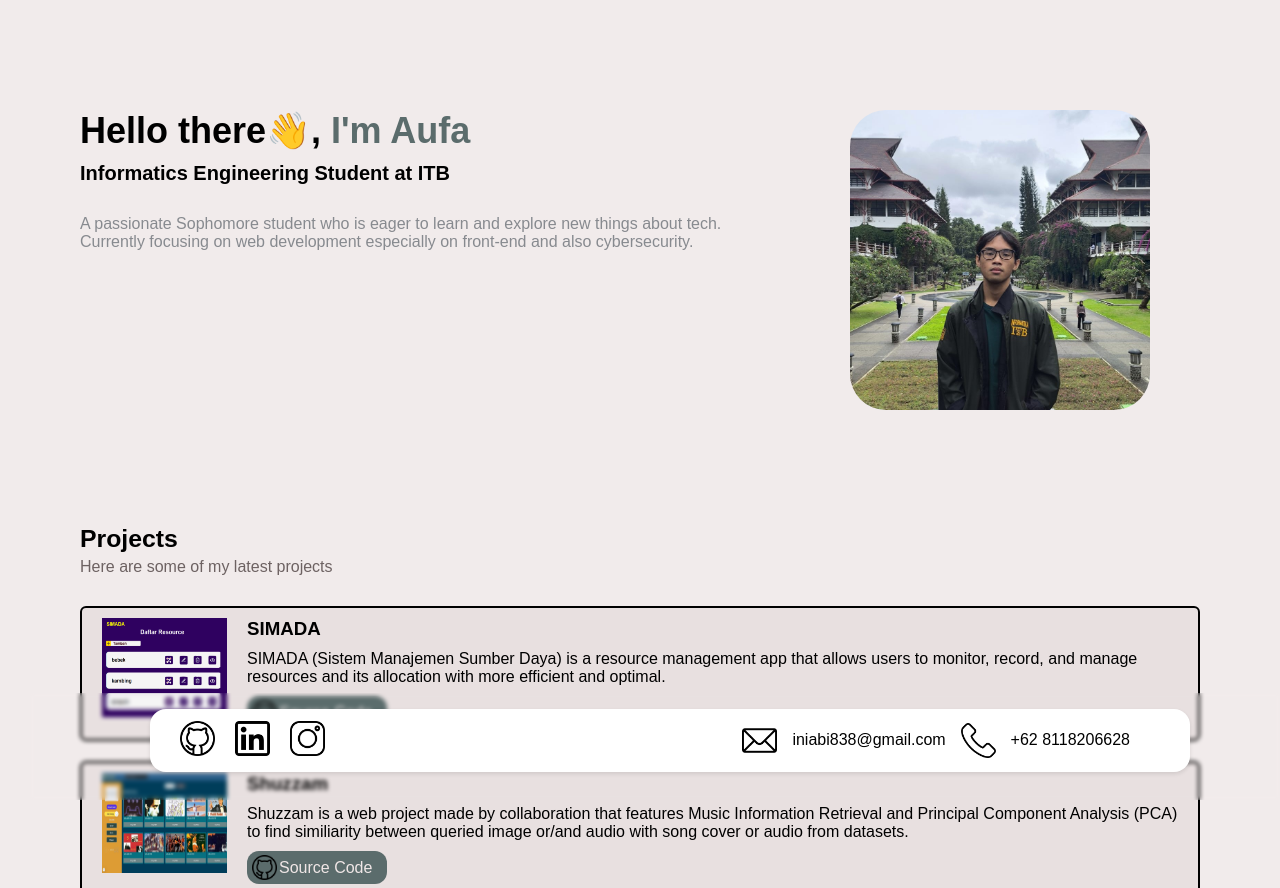
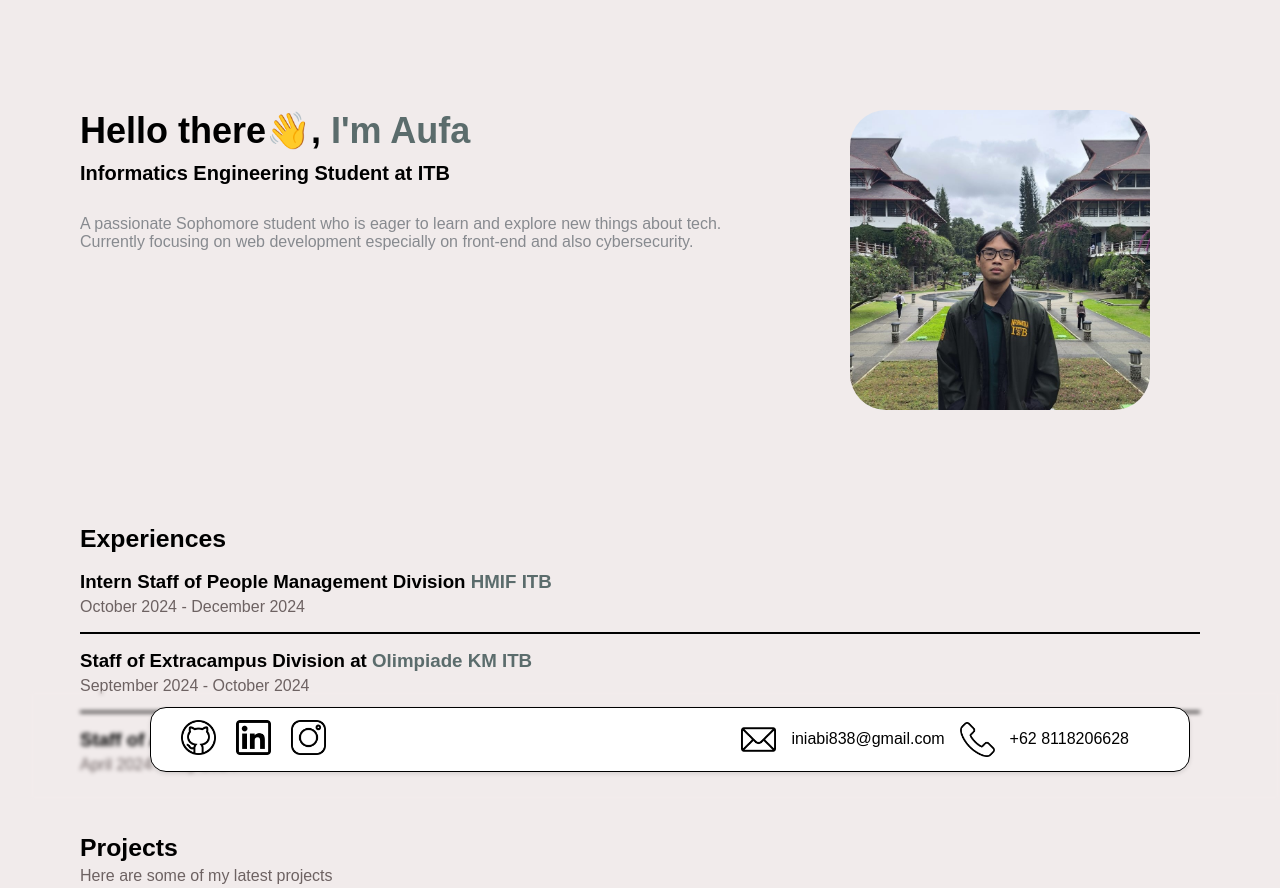
Before and after one commit to AgungLucker/Day1-Training-ARC-13523023, a plain HTML site: page index.html in a window 1280 px wide. Shown: the top 888 px of the page. Drawn offline with Linux system fonts and the light colour scheme.

Commit message:
feat: content for experiences

```diff
--- a/index.html
+++ b/index.html
@@ -22,25 +22,25 @@
                 </div>
             </div>
         </section>
-        <!-- <section class="experiences"> -->
-                <!-- <h2>Experiences</h2> -->
-            <!-- <div class="experience-container"> -->
-                <!-- <div class="experience"> -->
-                    <!-- <div class="experience-image"> -->
-                        <!-- <img src="assets/telkom.png" alt="Telkom Indonesia"> -->
-                    <!-- </div> -->
-                    <!-- <div class="experience-desc"> -->
-                        <!-- <div class="experience-job"> -->
-                            <!-- <h3>Intern Staff of People Management Division HMIF ITB</h3> -->
-                            <!-- <p>October 2024 - December 2024</p> -->
-                        <!-- </div> -->
-                        <!-- <p>Worked as a web developer intern at PT. Telkom Indonesia.  -->
-                            <!-- I was responsible for developing and maintaining the company's website. -->
-                            <!-- </p> -->
-                    <!-- </div> -->
-                <!-- </div> -->
-            <!-- </div> -->
-        <!-- </section> -->
+        <section class="experiences">
+                <h2>Experiences</h2>
+            <div class="experience-container">
+                <div class="experience-desc">
+                    <h3>Intern Staff of People Management Division <span>HMIF ITB</span></h3>
+                    <p>October 2024 - December 2024</p>
+                </div>
+                <div class="separator"></div>
+                <div class="experience-desc">
+                    <h3>Staff of Extracampus Division at <span>Olimpiade KM ITB</span></h3>
+                    <p>September 2024 - October 2024</p>
+                </div>
+                <div class="separator"></div>
+                <div class="experience-desc">
+                    <h3>Staff of Acommodation Division at <span>STEI-Kesyen</span></h3>
+                    <p>April 2024 - May 2024</p>
+                </div>
+            </div>
+        </section>
         <section class="projects">
             <div class="project-about">
                 <h2>Projects</h2>
--- a/styles.css
+++ b/styles.css
@@ -96,6 +96,9 @@ nav img {
     background-color: #ffffff;
     box-shadow: 0 2px 4px rgba(0, 0, 0, 0.1);
     border-radius: 16px;
+    border-style: solid;
+    border-color: black;
+    border-width: 1px;
     padding: 12px 20px;
 }
 
@@ -126,8 +129,13 @@ nav img {
 .experiences {
     display: flex;
     flex-direction: column;
-    padding: 10px 50px 100px 50px;
+    padding: 10px 50px 50px 50px;
     gap: 8px;
+}
+
+.experiences h2 {
+    font-size: 1.55rem;
+    margin-bottom: 10px;
 }
 
 .experience-container {
@@ -136,11 +144,29 @@ nav img {
     gap: 16px;
 }
 
-.experience {
+.experience-desc {
     display: flex;
-    flex-direction: row;
+    flex-direction: column;
+    gap: 5px;
 }
 
+.experience-desc h3 {
+    font-weight: 600;
+
+}
+
+.experience-desc span {
+    color: #5b6c6c;
+}
+
+.experience-desc p {
+    color: rgb(109, 98, 98);
+}
+.separator {
+    border-style: solid;
+    border-color: black;
+    border-width: 1px;
+}
 .projects {
     display: flex;
     flex-direction: column;
```
